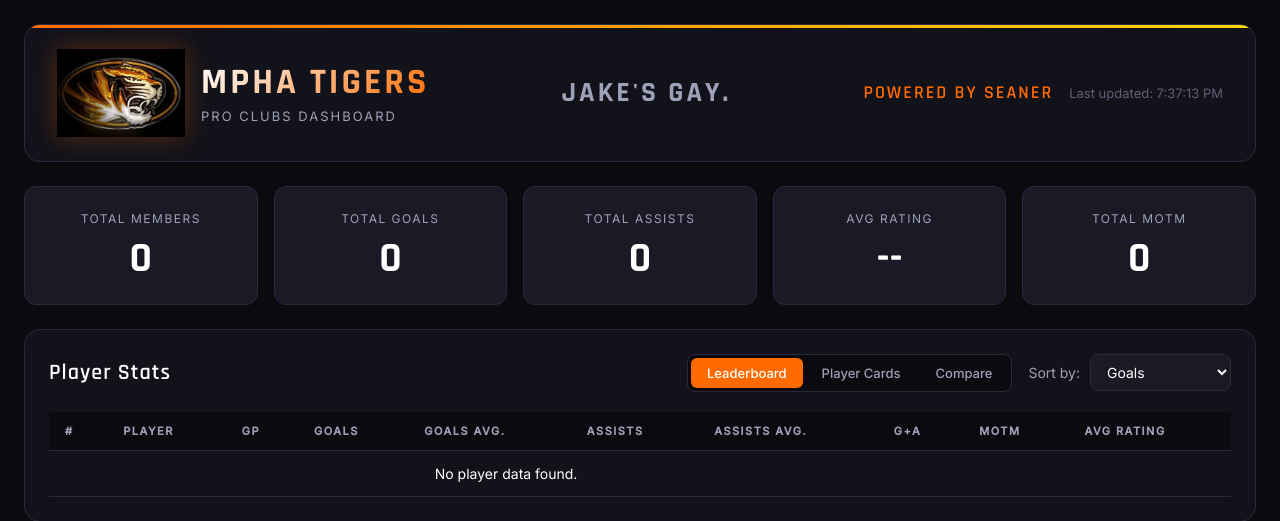
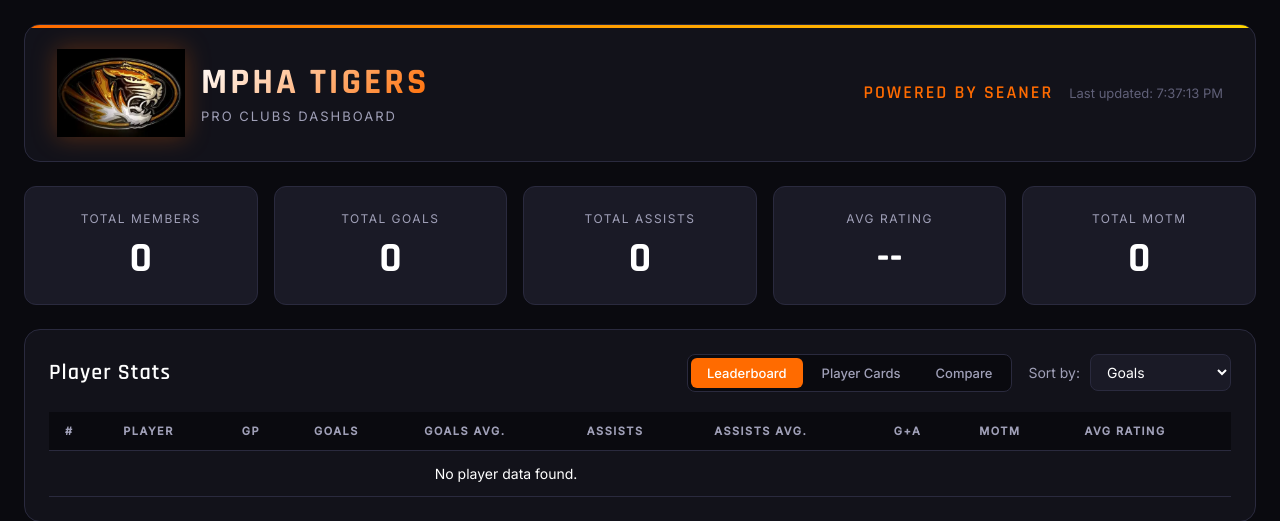
Before and after one commit to SeanKrisp89/mpha-tigers-dashboard, a Flask app: page / in a window 1280 px wide. Shown: the top 521 px of the page. Run offline with Flask 3, Linux system fonts and the light colour scheme; data that the repository does not hold is empty.

Commit message:
header removal

```diff
--- a/templates/index.html
+++ b/templates/index.html
@@ -19,7 +19,6 @@
                     <span class="subtitle">Pro Clubs Dashboard</span>
                 </div>
             </div>
-                <div style="font-family: 'Rajdhani', sans-serif; font-size: 28px; font-weight: 700; letter-spacing: 3px; color: var(--text-secondary); text-transform: uppercase;">Jake's gay.</div>
                 <div class="header-right">
     <div class="powered-by">Powered by Seaner</div>
     <div class="last-updated">
```
